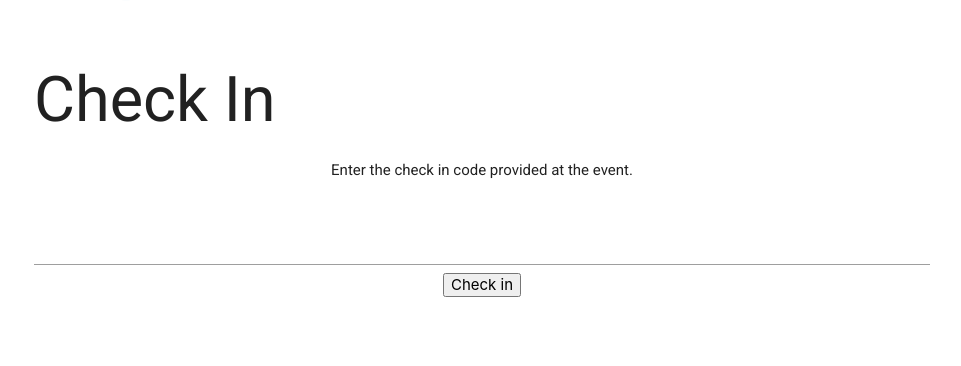
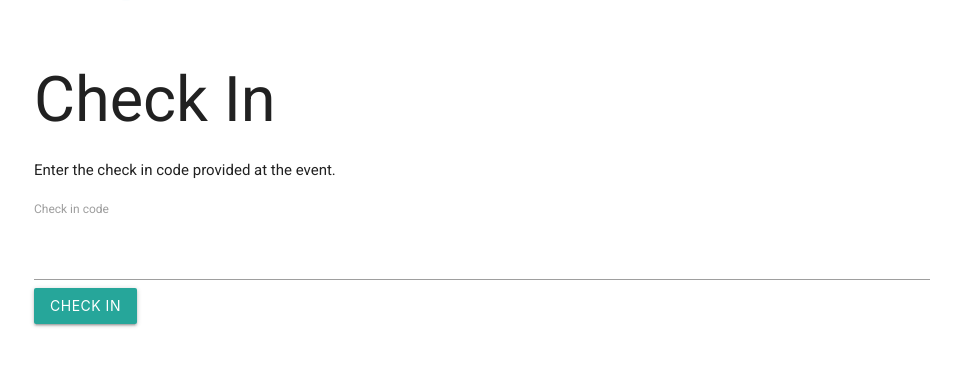
Before and after one commit to ubacm/swe0, a Django app: page /events/check-in/ in a window 1280 px wide. Shown: the part 51-417 px from the top of the page, without its empty margins (158-1119 px from the left). Run offline with Django 3.2, Linux system fonts and the light colour scheme; the visitor is signed in with stand-in values (Sample User, id 1); parts of the project's set-up code (start-up, migrations or seed data) failed here and were passed over; some libraries are stand-ins or nearby versions.

Commit message:
Updated styles for apps

```diff
--- a/static/styles/check_in.css
+++ b/static/styles/check_in.css
@@ -1,17 +1,6 @@
-.check_in {
-  text-align: center;
+.check_in input {
+  font-family: 'Roboto Mono', monospace !important;
+  display: block;
+  font-size: 40px !important;
+  height: 60px !important;
 }
-
-.check_in label {
-  color: #ffffff;
-  text-transform: capitalize;
-}
-
-.check_in input {
-  font-family: monospace;
-  display: block;
-  margin: 15px auto 30px auto;
-  font-size: 40px;
-  height: 100px;
-  text-align: center;
-}
--- a/static/styles/index.css
+++ b/static/styles/index.css
@@ -48,22 +48,18 @@ body {
   display: inline-block;
   padding: 44px;
 }
-
 .auth_sign_in .buttons {
   margin-top: 20px;
 }
-
 .auth_sign_in .buttons a {
   display: block;
   padding-top: 10px;
   text-decoration: none;
 }
-
 .auth_sign_in .buttons a img {
   display: inline-block;
   width: 172px;
 }
-
 .dialog {
   margin: 0 auto;
   text-align: center;
--- a/swe0/events/templates/events/check_in.html
+++ b/swe0/events/templates/events/check_in.html
@@ -18,7 +18,7 @@
         {{ form.check_in_code }}
         {{ form.check_in_code.errors }}
       </label>
-      <button class="button button_primary">Check in</button>
+      <button class="waves-effect waves-light btn">Check in</button>
     </form>
   </div>
 {% endblock %}
--- a/swe0/profiles/templates/profiles/resume_upload.html
+++ b/swe0/profiles/templates/profiles/resume_upload.html
@@ -5,8 +5,6 @@
 {% block content %}
   {# TODO: update the following line with its equivalent when available #}
   {# <a href="{{ url_for('.index') }}">&lt; Back to Resumes</a> #}
-  <br>
-  <br>
   <h1>Upload Resume</h1>
   <p>Upload your resume here to be included in the chapter resume book.</p>
   {% if profile.resume %}
@@ -18,6 +16,6 @@
     <label>
       <input type="file" name="resume" required accept=".pdf, application/pdf">
     </label>
-    <button class="button button_primary">Upload</button>
+    <button class="waves-effect waves-light btn">Upload</button>
   </form>
 {% endblock %}
```
